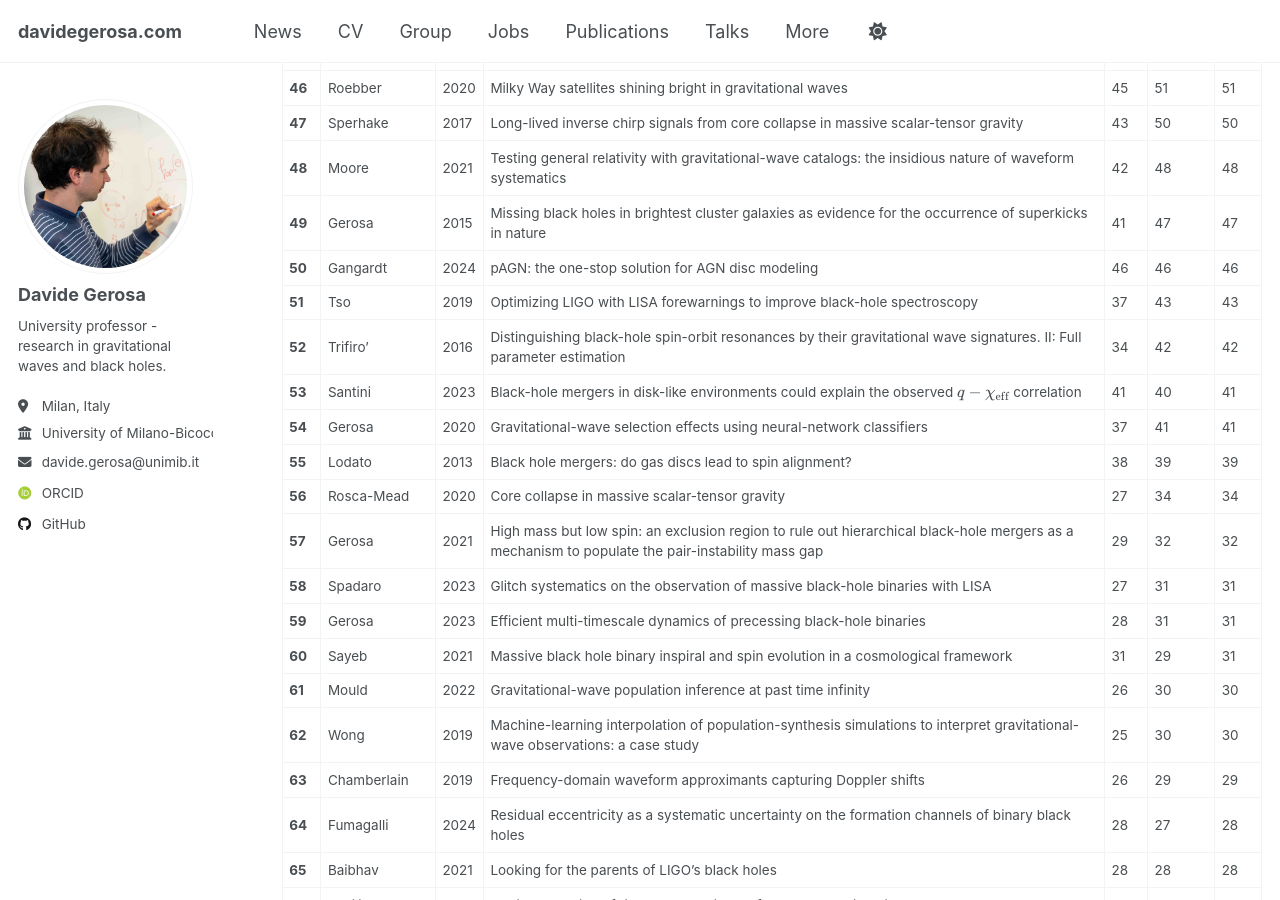
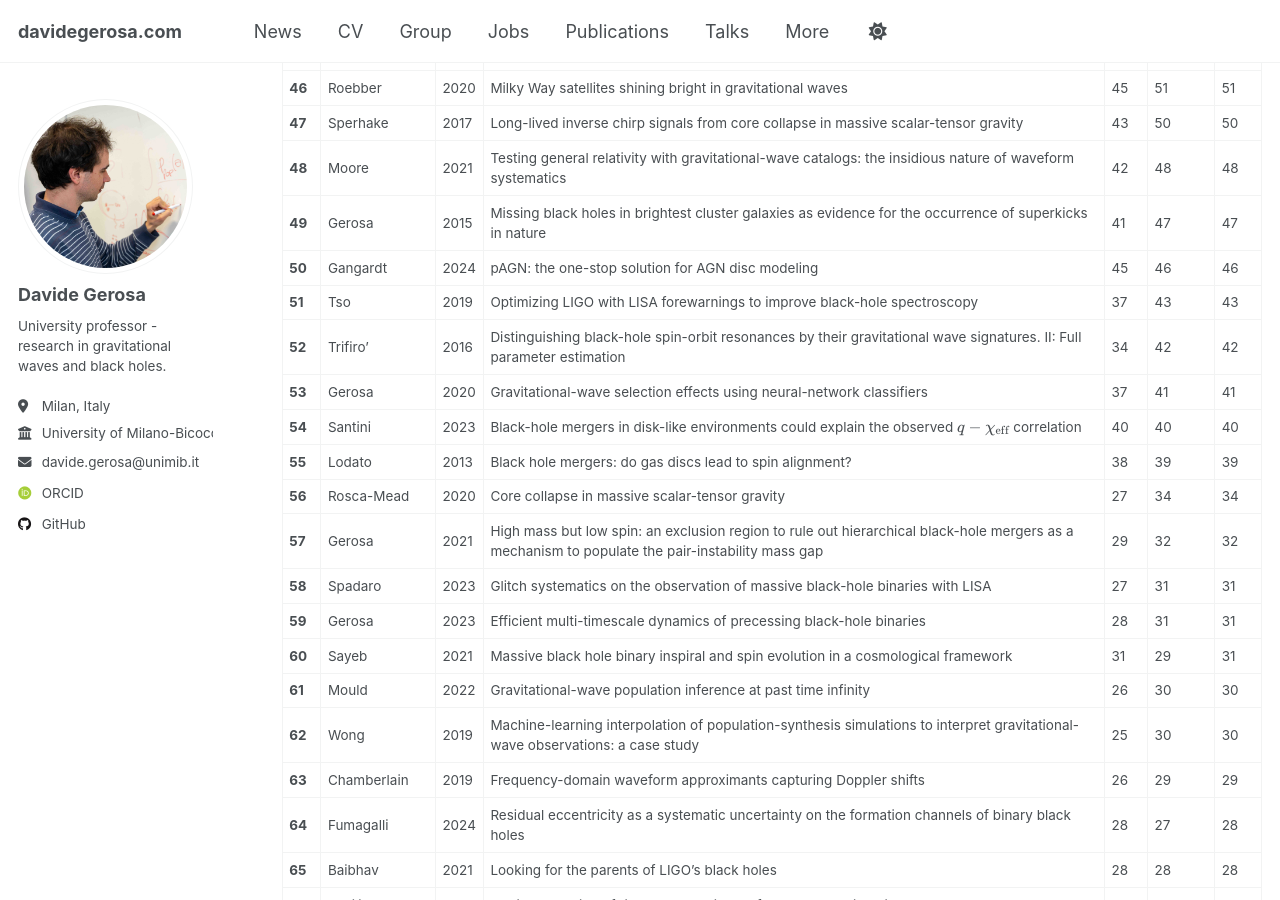
Before and after one commit to dgerosa/website, a Jekyll site: the page built from _pages/citations.md, in a window 1280 px wide and 900 px high, scrolled down 2306 px. Built offline with Jekyll 4.4.1, drawn with Linux system fonts in a browser that asks for light colours; some web fonts are replaced; some of the changed text lies outside the part shown.

Commit message:
Website update from workflow

```diff
--- a/_pages/_citations.md
+++ b/_pages/_citations.md
@@ -58,11 +58,11 @@
 | **47** | Sperhake | 2017 | Long-lived inverse chirp signals from core collapse in massive scalar-tensor gravity | 43 | 50 | 50 |
 | **48** | Moore | 2021 | Testing general relativity with gravitational-wave catalogs: the insidious nature of waveform systematics | 42 | 48 | 48 |
 | **49** | Gerosa | 2015 | Missing black holes in brightest cluster galaxies as evidence for the occurrence of superkicks in nature | 41 | 47 | 47 |
-| **50** | Gangardt | 2024 | pAGN: the one-stop solution for AGN disc modeling | 46 | 46 | 46 |
+| **50** | Gangardt | 2024 | pAGN: the one-stop solution for AGN disc modeling | 45 | 46 | 46 |
 | **51** | Tso | 2019 | Optimizing LIGO with LISA forewarnings to improve black-hole spectroscopy | 37 | 43 | 43 |
 | **52** | Trifiro' | 2016 | Distinguishing black-hole spin-orbit resonances by their gravitational wave signatures. II: Full parameter estimation | 34 | 42 | 42 |
-| **53** | Santini | 2023 | Black-hole mergers in disk-like environments could explain the observed $$q-\chi_\mathrm{eff}$$ correlation | 41 | 40 | 41 |
-| **54** | Gerosa | 2020 | Gravitational-wave selection effects using neural-network classifiers | 37 | 41 | 41 |
+| **53** | Gerosa | 2020 | Gravitational-wave selection effects using neural-network classifiers | 37 | 41 | 41 |
+| **54** | Santini | 2023 | Black-hole mergers in disk-like environments could explain the observed $$q-\chi_\mathrm{eff}$$ correlation | 40 | 40 | 40 |
 | **55** | Lodato | 2013 | Black hole mergers: do gas discs lead to spin alignment? | 38 | 39 | 39 |
 | **56** | Rosca-Mead | 2020 | Core collapse in massive scalar-tensor gravity | 27 | 34 | 34 |
 | **57** | Gerosa | 2021 | High mass but low spin: an exclusion region to rule out hierarchical black-hole mergers as a mechanism to populate the pair-instability mass gap | 29 | 32 | 32 |
```
Also changed, not shown: other parts of _pages/_citations.md (+14 -14 lines), _pages/_group.md (+1 -1 lines), _pages/_publications.md (+1 -1 lines), _pages/_talks.md (+1 -1 lines).
